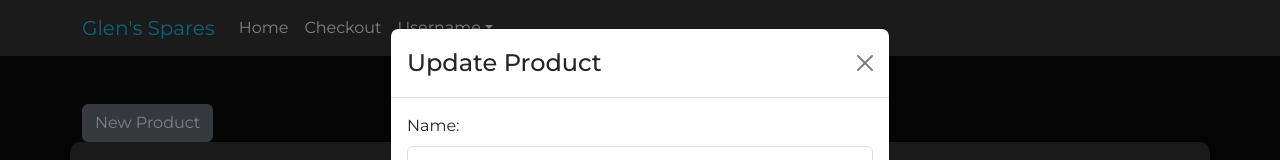
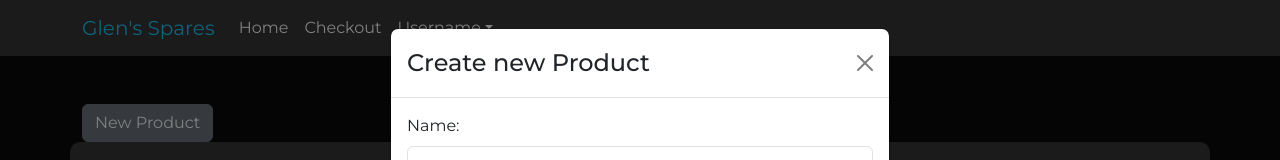
Before and after one commit to EConradie/DV200_MidTermAssessment, a React (Create React App) app in the folder client/: page /admin in a window 1280 px wide. Both pictures are taken after a click on the button "New Product". Shown: the top 160 px of the page. Built offline with nearby package versions, Linux system fonts and the light colour scheme.

Commit message:
fix submit error

```diff
--- a/client/src/pages/admin.js
+++ b/client/src/pages/admin.js
@@ -66,10 +66,10 @@ function Admin() {
 
       <Modal show={showModal} onHide={handleCloseModal}>
         <Modal.Header closeButton>
-          <Modal.Title>Update Product</Modal.Title>
+          <Modal.Title>Create new Product</Modal.Title>
         </Modal.Header>
         <Modal.Body>
-          <form submit={handleSubmit}>
+          <form onSubmit={handleSubmit}>
             <div className="form-group">
               <Row className='mb-3'>
                 <Col>
@@ -142,7 +142,7 @@ function Admin() {
                   <input className="form-control"
                     type="text"
                     id="price"
-                    value={model}
+                    value={price}
                     onChange={(e) => setPrice(e.target.value)}
                   />
                 </Col>
```
